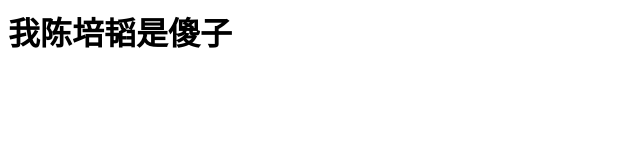
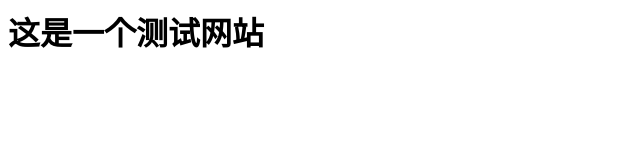
Before and after one commit to maxwelldjh/maxwelldjh.github.io, a plain HTML site: page index.html in a window 1280 px wide. Shown: the whole page, without its empty margins (0-640 px from the left). Drawn offline with Linux system fonts and the light colour scheme.

Commit message:
Update index.html

```diff
--- a/index.html
+++ b/index.html
@@ -1 +1 @@
-<h1>我陈培韬是傻子</h1>
+<h1><strong>这是一个测试网站</strong></h1>
```
